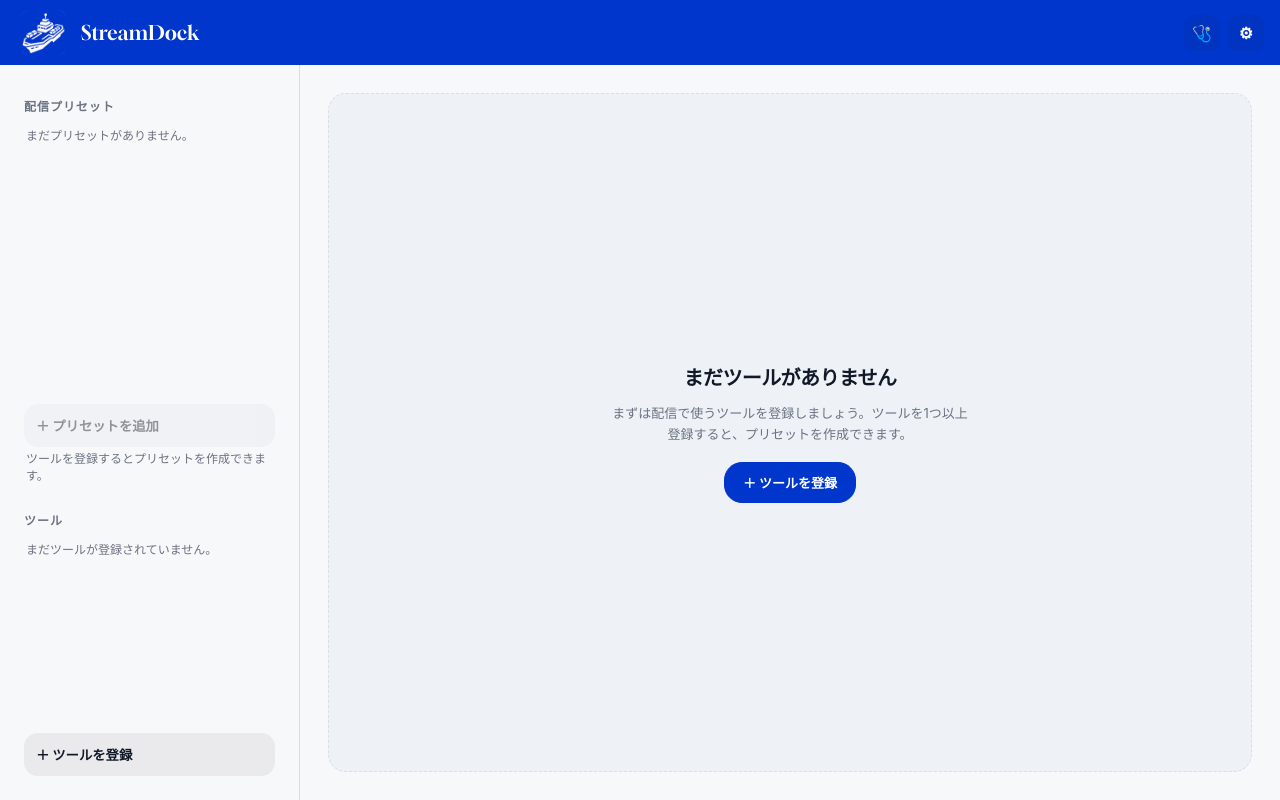
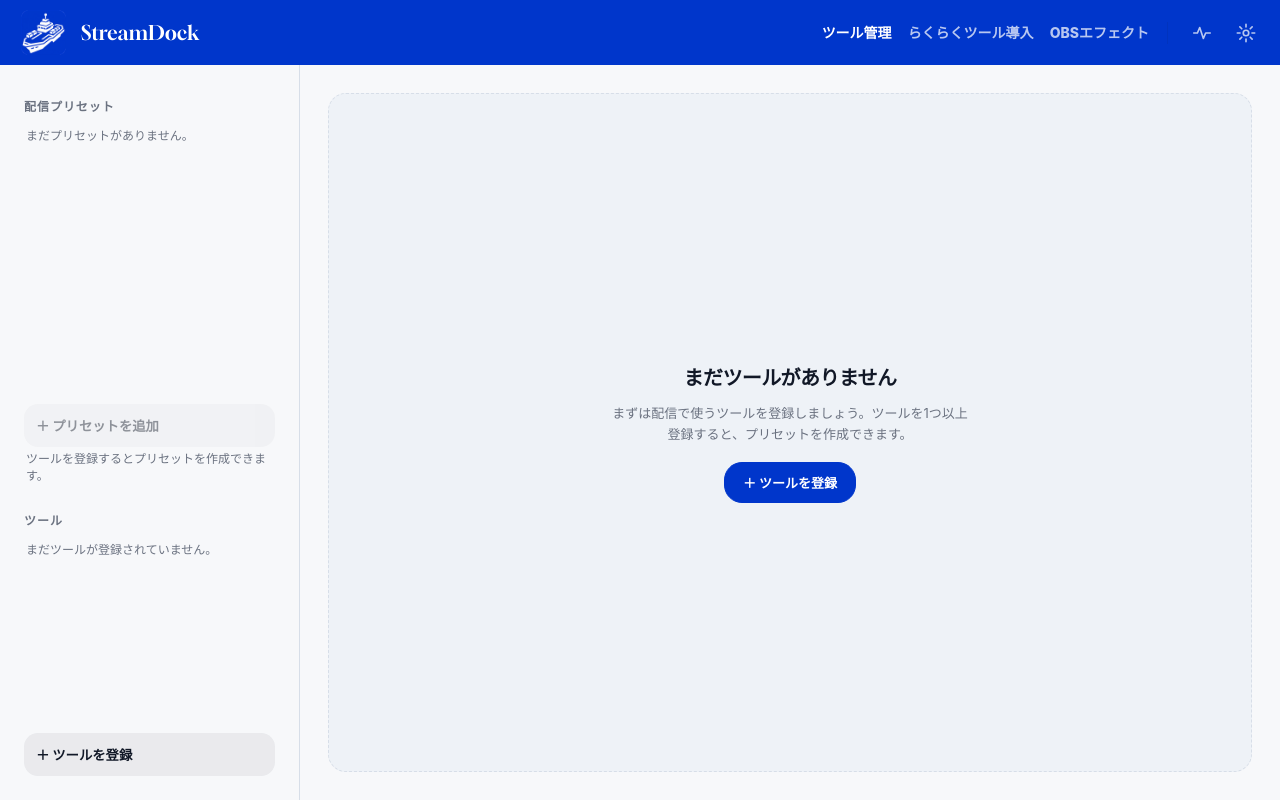
Before and after one commit to satoh23/StreamDock, a React (Vite) app in the folder apps/desktop/: page / in a window 1280 px wide. Built offline with nearby package versions, Linux system fonts and the light colour scheme.

Commit message:
fix:ヘッダー修正

```diff
--- a/apps/desktop/src/App.tsx
+++ b/apps/desktop/src/App.tsx
@@ -3,12 +3,14 @@ import { ask } from "@tauri-apps/plugin-dialog";
 import type { Screen } from "./types";
 import { Window } from "./components/Window";
 import { Header } from "./components/Header";
+import { HEADER_SECTIONS } from "./components/headerSections";
 import { Sidebar } from "./components/Sidebar";
 import { MainScreen } from "./screens/main/MainScreen";
 import { AddToolScreen } from "./screens/add-tool/AddToolScreen";
 import { AddPresetScreen } from "./screens/add-preset/AddPresetScreen";
 import { DiagnosticsScreen } from "./screens/diagnostics/DiagnosticsScreen";
 import { SettingsScreen } from "./screens/settings/SettingsScreen";
+import { ComingSoonScreen } from "./screens/coming-soon/ComingSoonScreen";
 import { useTheme } from "./features/theme/useTheme";
 import { useHostOs } from "./features/platform/useHostOs";
 import { useTools } from "./features/tools/useTools";
@@ -231,9 +233,20 @@ function App() {
     />
   );
 
-  // ヘッダー右ナビの active 表示：診断/設定を開いているときだけ導出する
+  // ヘッダーの active 表示：メイン(ツール管理)/準備中セクション/診断/設定を開いているとき導出する
   const activeNav =
-    screen === "diagnostics" || screen === "settings" ? screen : undefined;
+    screen === "main" ||
+    screen === "rakuraku-tools" ||
+    screen === "obs-effects" ||
+    screen === "diagnostics" ||
+    screen === "settings"
+      ? screen
+      : undefined;
+
+  // 現在の画面が未実装セクションの「準備中」ダミーページに該当するか（該当時はその定義を表示に使う）
+  const comingSoonSection = HEADER_SECTIONS.find(
+    (s) => !s.implemented && s.screen === screen,
+  );
 
   return (
     <Window
@@ -282,12 +295,17 @@ function App() {
           onSaved={reloadPresetData}
         />
       )}
-      {screen === "diagnostics" && <DiagnosticsScreen onNavigate={setScreen} />}
+      {screen === "diagnostics" && <DiagnosticsScreen />}
       {screen === "settings" && (
         <SettingsScreen
-          onNavigate={setScreen}
           preference={themePreference}
           onChangePreference={setThemePreference}
+        />
+      )}
+      {comingSoonSection && (
+        <ComingSoonScreen
+          title={comingSoonSection.label}
+          description={comingSoonSection.comingSoonDescription}
         />
       )}
     </Window>
--- a/apps/desktop/src/components/Header.module.css
+++ b/apps/desktop/src/components/Header.module.css
@@ -14,11 +14,16 @@
   padding-left: 78px;
 }
 
+/* ロゴ全体をメイン画面へのホームボタンに。背景/枠無しのフラットな見た目を保つ。 */
 .brand {
   display: flex;
   align-items: center;
   gap: 10px;
   min-width: 0;
+  padding: 0;
+  background: transparent;
+  border: 0;
+  cursor: pointer;
 }
 
 /* アイコン自身の青角丸地をヘッダー primary に溶け込ませ、白マークだけ見せる（角丸フレームは付けない） */
@@ -47,26 +52,58 @@
   flex: none;
 }
 
+/* 機能大別のセクション導線。右詰めナビの左側（診断/設定の左）に間隔を空けて並ぶ。 */
+.sections {
+  display: flex;
+  align-items: center;
+  gap: 4px;
+  margin-right: 8px;
+  padding-right: 12px;
+  border-right: 1px solid var(--border-soft);
+}
+
+/* 背景/枠無しのテキストリンク。active/非active/無効は opacity の濃淡のみで表現（枠・チップ無し）。 */
+.sectionBtn {
+  padding: 4px 6px;
+  background: transparent;
+  border: 0;
+  color: var(--btn-primary-fg);
+  font-size: 14px;
+  line-height: 1;
+  white-space: nowrap;
+  opacity: 0.72;
+  cursor: pointer;
+}
+
+.sectionBtn:hover {
+  opacity: 1;
+}
+
+.sectionActive {
+  opacity: 1;
+}
+
+/* 背景無しのフラットな白アイコン。うっすら枠（旧 btn-ghost-bg）は撤去。
+   active/非active は opacity の濃淡のみ（hover/active のチップ・背景変化は付けない）。 */
 .navBtn {
   width: 36px;
   height: 36px;
   display: grid;
   place-items: center;
-  border-radius: 10px;
-  background: var(--btn-ghost-bg);
+  background: transparent;
+  border: 0;
   color: var(--btn-primary-fg);
-  font-size: 16px;
   line-height: 1;
+  opacity: 0.72;
+  cursor: pointer;
 }
 
 .navBtn:hover {
-  background: var(--control-bg-hover);
+  opacity: 1;
 }
 
-/* primary 背景上では primary-soft は同系で埋もれるため、surface のチップで active を可視化する */
 .navBtn.active {
-  background: var(--surface);
-  border-color: var(--surface);
+  opacity: 1;
 }
 
 /* Windows フレームレス時の自作ウィンドウ制御ボタン（min / max / close）。右端に寄せる */
--- a/apps/desktop/src/components/Header.tsx
+++ b/apps/desktop/src/components/Header.tsx
@@ -1,6 +1,7 @@
 import { getCurrentWindow } from "@tauri-apps/api/window";
 import type { Screen } from "../types";
 import type { HostOs } from "../features/platform/useHostOs";
+import { HEADER_SECTIONS } from "./headerSections";
 import styles from "./Header.module.css";
 
 /**
@@ -18,27 +19,59 @@ export function Header({
 }: {
   /** ホスト OS（信号機回避の左余白 / Windows 制御ボタンの出し分けに使う） */
   hostOs?: HostOs;
-  /** 右ナビの active 表示（診断画面 / 設定画面のとき） */
-  activeNav?: Extract<Screen, "diagnostics" | "settings">;
+  /** セクション導線 / 右ナビの active 表示（各セクション画面 / 診断 / 設定のとき） */
+  activeNav?: Extract<
+    Screen,
+    "main" | "rakuraku-tools" | "obs-effects" | "diagnostics" | "settings"
+  >;
   onNavigate: (screen: Screen) => void;
 }) {
   const isWindows = hostOs === "windows";
 
   return (
     <header className={styles.header} data-os={hostOs ?? undefined} data-tauri-drag-region>
-      <div className={styles.brand} data-tauri-drag-region>
+      {/* ロゴ全体をメイン画面へのホームボタンに。ここは drag-region を付けず、header 自体の
+          drag-region とロゴ〜ナビ間の余白でウィンドウドラッグは従来どおり効く。 */}
+      <button
+        type="button"
+        className={styles.brand}
+        onClick={() => onNavigate("main")}
+        aria-label="メイン画面へ"
+      >
         {/* 同梱アプリアイコン（public/icon.png）。外部リソースは読み込まない。 */}
         <img className={styles.logo} src="/icon.png" alt="" />
         <span className={styles.wordmark}>StreamDock</span>
-      </div>
+      </button>
       <nav className={styles.nav}>
+        <div className={styles.sections}>
+          {HEADER_SECTIONS.map((s) => (
+            <button
+              key={s.id}
+              type="button"
+              className={`${styles.sectionBtn} ${activeNav === s.screen ? styles.sectionActive : ""}`}
+              onClick={() => onNavigate(s.screen)}
+              aria-current={activeNav === s.screen ? "page" : undefined}
+            >
+              {s.label}
+            </button>
+          ))}
+        </div>
         <button
           className={`${styles.navBtn} ${activeNav === "diagnostics" ? styles.active : ""}`}
           onClick={() => onNavigate("diagnostics")}
           title="診断 / ログ"
           aria-label="診断 / ログ"
         >
-          🩺
+          <svg width="22" height="22" viewBox="0 0 24 24" aria-hidden="true">
+            <path
+              d="M3 12h4l2.5-6 4 12 2.5-6H21"
+              fill="none"
+              stroke="currentColor"
+              strokeWidth="1.8"
+              strokeLinecap="round"
+              strokeLinejoin="round"
+            />
+          </svg>
         </button>
         <button
           className={`${styles.navBtn} ${activeNav === "settings" ? styles.active : ""}`}
@@ -46,7 +79,16 @@ export function Header({
           title="設定"
           aria-label="設定"
         >
-          ⚙
+          <svg width="22" height="22" viewBox="0 0 24 24" aria-hidden="true">
+            <circle cx="12" cy="12" r="3" fill="none" stroke="currentColor" strokeWidth="1.8" />
+            <path
+              d="M12 2.5v3 M12 18.5v3 M21.5 12h-3 M5.5 12h-3 M18.7 5.3l-2.1 2.1 M7.4 16.6l-2.1 2.1 M18.7 18.7l-2.1-2.1 M7.4 7.4 5.3 5.3"
+              fill="none"
+              stroke="currentColor"
+              strokeWidth="1.8"
+              strokeLinecap="round"
+            />
+          </svg>
         </button>
         {isWindows && (
           <div className={styles.winControls}>
--- /dev/null
+++ b/apps/desktop/src/components/headerSections.ts
@@ -0,0 +1,36 @@
+import type { Screen } from "../types";
+
+/**
+ * ヘッダーの機能大別セクション導線の定義。Header（リンク描画）と App（未実装の
+ * 「準備中」ダミーページ描画）が同じ配列を参照するため、label の重複を避ける単一ソース。
+ * 将来ここに項目を足すだけでヘッダー導線と遷移先が増える。
+ */
+export interface HeaderSection {
+  id: string;
+  label: string;
+  screen: Screen;
+  /** false: 未実装。クリックで「準備中」ダミーページへ遷移する。 */
+  implemented: boolean;
+  /** 未実装ページに出す説明（implemented=true では未使用）。 */
+  comingSoonDescription?: string;
+}
+
+export const HEADER_SECTIONS: readonly HeaderSection[] = [
+  { id: "tools", label: "ツール管理", screen: "main", implemented: true },
+  {
+    id: "rakuraku",
+    label: "らくらくツール導入",
+    screen: "rakuraku-tools",
+    implemented: false,
+    comingSoonDescription:
+      "おすすめの配信ツールをまとめて確認し、ワンクリックで導入できる機能を準備中です。",
+  },
+  {
+    id: "obs",
+    label: "OBSエフェクト",
+    screen: "obs-effects",
+    implemented: false,
+    comingSoonDescription:
+      "OBS と連携して配信画面にエフェクトを反映する機能を準備中です。",
+  },
+];
--- /dev/null
+++ b/apps/desktop/src/screens/coming-soon/ComingSoonScreen.module.css
@@ -0,0 +1,38 @@
+.card {
+  display: flex;
+  flex-direction: column;
+  align-items: center;
+  text-align: center;
+  gap: 12px;
+  padding: 48px 24px;
+  border: 1px solid var(--line);
+  border-radius: var(--radius);
+  background: var(--surface);
+}
+
+.icon {
+  font-size: 48px;
+  line-height: 1;
+}
+
+.badge {
+  padding: 4px 12px;
+  border-radius: 999px;
+  background: var(--surface-2);
+  border: 1px solid var(--border-soft);
+  color: var(--text);
+  font-size: 13px;
+  font-weight: 700;
+}
+
+.desc {
+  max-width: 460px;
+  color: var(--muted);
+  font-size: 13px;
+  line-height: 1.7;
+}
+
+.note {
+  color: var(--text-faint);
+  font-size: 12px;
+}
--- /dev/null
+++ b/apps/desktop/src/screens/coming-soon/ComingSoonScreen.tsx
@@ -0,0 +1,35 @@
+import layout from "../formLayout.module.css";
+import styles from "./ComingSoonScreen.module.css";
+
+/**
+ * 未実装機能の「準備中」ダミーページ。ヘッダーのセクション導線（らくらくツール導入 /
+ * OBSエフェクト 等）から遷移する。実機能はまだ無いが、今後追加される予定であることを伝える。
+ * 見た目はトークンのみ・絵文字のみで、外部リソースは読み込まない。
+ */
+export function ComingSoonScreen({
+  title,
+  description,
+}: {
+  title: string;
+  description?: string;
+}) {
+  return (
+    <>
+      <div className={layout.top}>
+        <div className={`${layout.title} ${layout.pageTitle}`}>
+          <h2>{title}</h2>
+          <p>この機能は現在準備中です。</p>
+        </div>
+      </div>
+
+      <div className={styles.card}>
+        <span className={styles.icon} aria-hidden="true">
+          🚧
+        </span>
+        <p className={styles.badge}>準備中 / To be continued</p>
+        {description && <p className={styles.desc}>{description}</p>}
+        <p className={styles.note}>今後のアップデートで追加予定です。</p>
+      </div>
+    </>
+  );
+}
--- a/apps/desktop/src/types.ts
+++ b/apps/desktop/src/types.ts
@@ -3,7 +3,10 @@ export type Screen =
   | "add-tool"
   | "add-preset"
   | "diagnostics"
-  | "settings";
+  | "settings"
+  // 未実装機能の「準備中」ダミーページ（ヘッダーのセクション導線から遷移）
+  | "rakuraku-tools"
+  | "obs-effects";
 
 export type ToolState =
   | "running"
```
Also changed, not shown: apps/desktop/src/screens/diagnostics/DiagnosticsScreen.tsx (+1 -7 lines), apps/desktop/src/screens/settings/SettingsScreen.tsx (+0 -7 lines), 1 other file (tests, documents, lock files or other folders).
